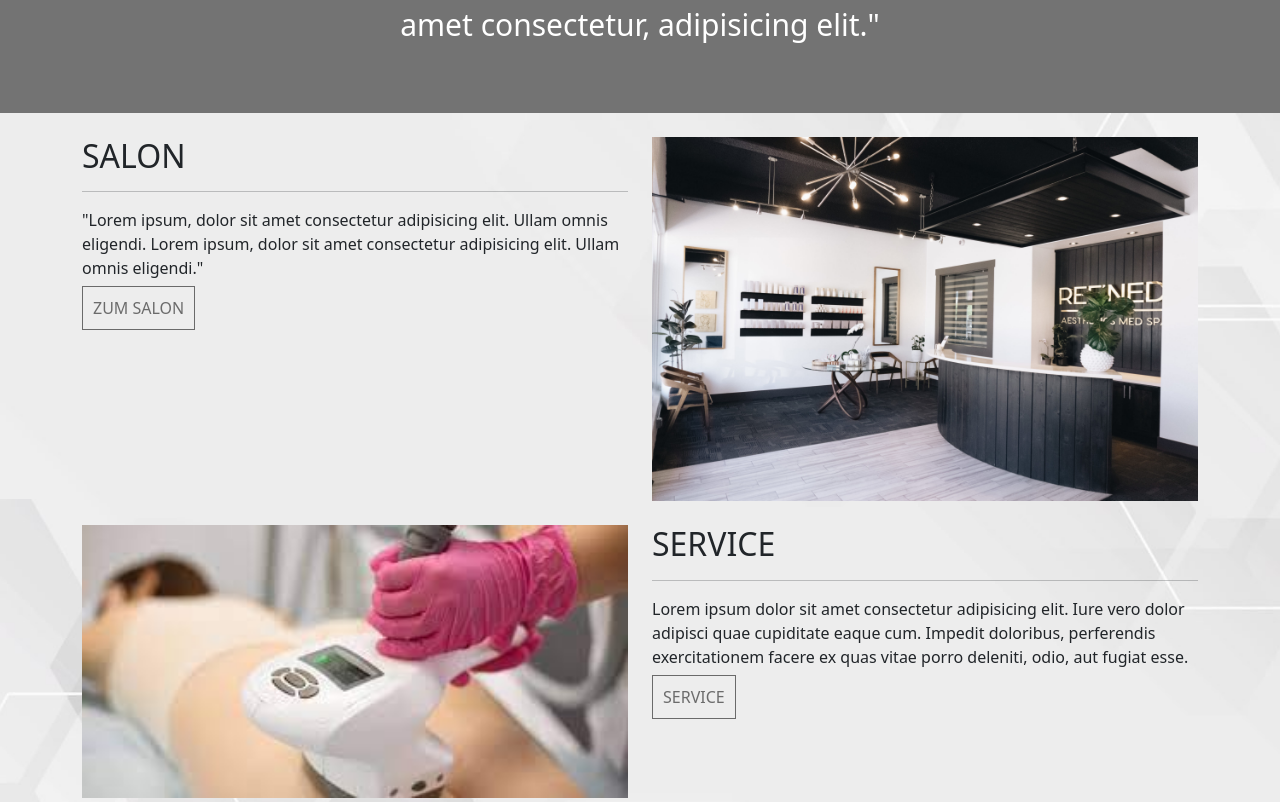
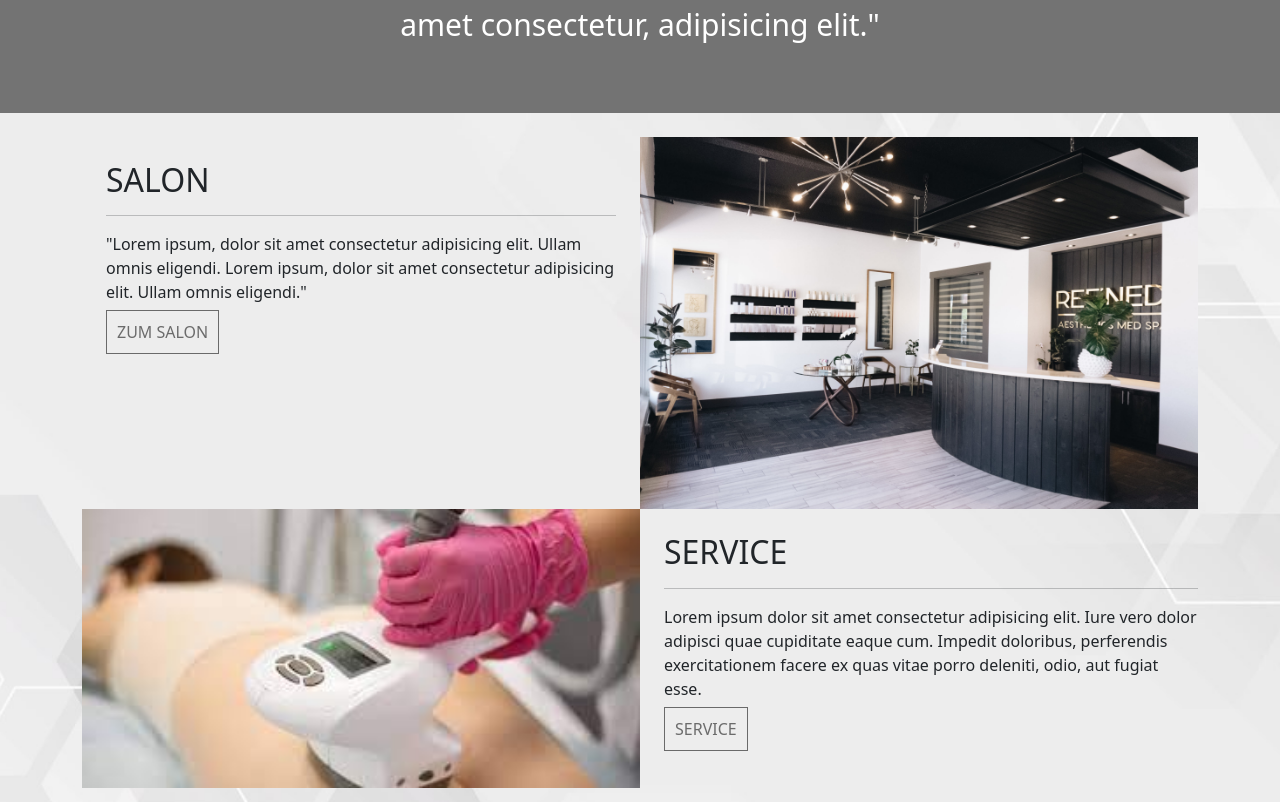
Before and after one commit to LenaMazurenko/praxis, a React (Create React App) app: page / in a window 1280 px wide. Shown: the part 948-1750 px from the top of the page. Built offline with nearby package versions, Linux system fonts and the light colour scheme.

Commit message:
edit 2 sections with Img in Home Page

```diff
--- a/src/App.css
+++ b/src/App.css
@@ -1,9 +1,3 @@
-.heroLine {
-    padding: 0;
-    margin: 0;
-    color: rgba(0, 0, 0, 0.55);
-}
-
 /*.App {
   text-align: center;
 }
--- a/src/Components/Header.js
+++ b/src/Components/Header.js
@@ -21,7 +21,7 @@ export const Header = () => {
                         width="auto"
                         height="50"
                         class="d-inline-block align-top"
-                        alt=""
+                        alt="Brand"
                     />
                 </Navbar.Brand>
 
--- a/src/Pages/About.js
+++ b/src/Pages/About.js
@@ -11,7 +11,7 @@ export const About = () => {
     }, [pathname]);
 
     return (
-        <div className={s.wrapperPage}>
+        <section className={s.wrapperPage}>
             <Container className={s.conteinerPages}>
                 <h1>ÜBER UNS</h1>
                 <hr />
@@ -41,6 +41,6 @@ export const About = () => {
                     officia eum voluptatibus magni esse accusantium? Sint, ex!
                 </div>
             </Container>
-        </div>
+        </section>
     );
 };
--- a/src/Pages/Contacts.js
+++ b/src/Pages/Contacts.js
@@ -11,7 +11,7 @@ export const Contacts = () => {
         window.scrollTo(0, 0);
     }, [pathname]);
     return (
-        <div className={s.wrapperPage}>
+        <section className={s.wrapperPage}>
             <Container className={s.conteinerPages}>
                 <h1>KONTAKTS</h1>
                 <hr />
@@ -45,6 +45,6 @@ export const Contacts = () => {
                     </Col>
                 </Row>
             </Container>
-        </div>
+        </section>
     );
 };
--- a/src/Pages/Home.js
+++ b/src/Pages/Home.js
@@ -1,7 +1,7 @@
 import React from "react";
 import { useEffect } from "react";
 import { useLocation } from "react-router-dom";
-import { Container } from "react-bootstrap";
+import { Col, Container, Row } from "react-bootstrap";
 import { Link } from "react-router-dom";
 import salonImg from "../Images/salon.jpg";
 import serviceImg from "../Images/service.jpg";
@@ -16,37 +16,36 @@ export const Home = () => {
 
     return (
         <>
-            <div className={s.heroSection}>
-                <div className={s.heroImg}>
+            {/* Hero section */}
+            <section className={s.heroImg}>
                 <Container>
                     <div className={s.heroText}>
                         <h1> Center Aestetik Medicine und Beauty</h1>
                         <p>Dr. Marina Wentland</p>
 
-                            <a
-                                href="tel:12345678"
-                                className={s.textStyleBtnLink}
-                            >
+                        <a href="tel:12345678" className={s.textStyleBtnLink}>
                             TELEFONISCH TERMIN VEREINBAREN
                         </a>
                     </div>
                 </Container>
-                </div>
-                <div className={s.losungText}>
+            </section>
+
+            {/* Losung/About section. */}
+            <section className={s.losungText}>
                 <Container>
                     <p>
                         "Lorem ipsum dolor sit amet consectetur, adipisicing
-                            elit.Lorem ipsum dolor sit amet consectetur,
-                            adipisicing elit."
+                        elit.Lorem ipsum dolor sit amet consectetur, adipisicing
+                        elit."
                     </p>
                 </Container>
-                </div>
-            </div>
+            </section>
 
-            <div className={s.mainBg}>
-                <Container>
-                    <div className="row pt-4">
-                        <div className="col-6">
+            {/* Salon & Service & Adress section*/}
+            <section className={s.mainBg}>
+                <Container className="mb-4 pt-4">
+                    <Row className="g-0">
+                        <Col lg={6} className=" ps-4 pe-4 pt-4 pb-4">
                             <h2>SALON</h2>
                             <hr />
                             <p>
@@ -55,18 +54,22 @@ export const Home = () => {
                                 ipsum, dolor sit amet consectetur adipisicing
                                 elit. Ullam omnis eligendi."
                             </p>
-
                             <Link to="/salon" className={s.textStyleBtnLink}>
                                 ZUM SALON
                             </Link>
-                        </div>
+                        </Col>
+                        <Col lg={6}>
+                            <img
+                                src={salonImg}
+                                alt="Salon"
+                                Width="100%"
+                                height="auto"
+                            />
+                        </Col>
+                    </Row>
 
-                        <img src={salonImg} alt="" className="col-6" />
-                    </div>
-
-                    <div className="row pt-4">
-                        <img src={serviceImg} alt="Service" className="col-6" />
-                        <div className="col-6">
+                    <Row className="g-0">
+                        <Col lg={6} className="ps-4 pt-4 pb-4 order-lg-2">
                             <h2>SERVICE</h2>
                             <hr />
                             <p>
@@ -80,8 +83,16 @@ export const Home = () => {
                             <Link to="/service" className={s.textStyleBtnLink}>
                                 SERVICE
                             </Link>
-                        </div>
-                    </div>
+                        </Col>
+                        <Col lg={6} className="order-lg-1">
+                            <img
+                                src={serviceImg}
+                                alt="Service"
+                                Width="100%"
+                                height="auto"
+                            />
+                        </Col>
+                    </Row>
 
                     <hr />
                     <div className="row mt-4 pt-4 justify-content-center">
@@ -99,7 +110,7 @@ export const Home = () => {
                         </div>
                     </div>
                 </Container>
-            </div>
+            </section>
         </>
     );
 };
--- a/src/Pages/Salon.js
+++ b/src/Pages/Salon.js
@@ -82,7 +82,7 @@ export const Salon = () => {
                     />
                 </div>
             )}
-            <div className={s.wrapperPage}>
+            <section className={s.wrapperPage}>
                 <Container className={s.conteinerPages}>
                     <h1>SALON</h1>
                     <hr />
@@ -128,7 +128,7 @@ export const Salon = () => {
                         </ResponsiveMasonry>
                     </Container>
                 </Container>
-            </div>
+            </section>
         </>
     );
 };
--- a/src/Pages/home.module.css
+++ b/src/Pages/home.module.css
@@ -1,8 +1,5 @@
-.heroSection {
-    background-color: wheit;
-}
 .heroImg {
-    background-image: url("../Images//1.jpg");
+    background-image: url("../Images/1.jpg");
     height: 800px;
     background-position: center;
     background-repeat: no-repeat;
@@ -21,7 +18,6 @@
     bottom: 0;
     left: 50%;
     transform: translate(-50%, -50%);
-
     color: rgba(0, 0, 0, 0.55);
 }
 .btn {
```
Lines whose indentation alone changed are shown as unchanged.
